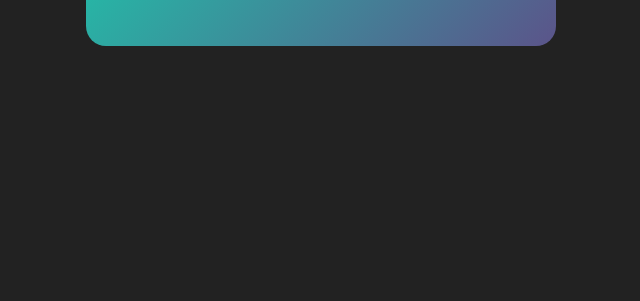
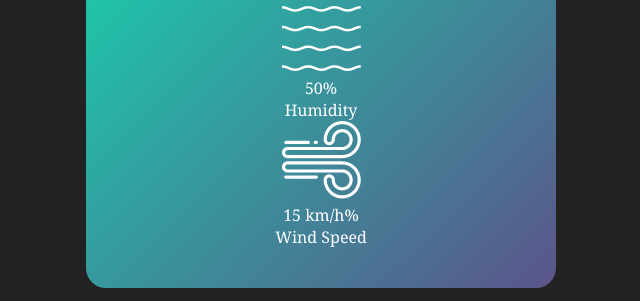
Before and after one commit to msahmed646/Weather-app, a plain HTML site: page index.html in a window 1280 px wide. Shown: the part 499-800 px from the top of the page, without its empty margins (319-959 px from the left). Drawn offline with Linux system fonts and the light colour scheme.

Commit message:
Added Humidity and Wind Speed

```diff
--- a/index.html
+++ b/index.html
@@ -18,6 +18,25 @@
             <img src="images/rain.png" class="weather-icon">
             <h1 class="temp">22°C</h1>
             <h2 class="city">New York</h2>
+
+            <div class="details">
+                <div class="col">
+                    <img src="images/humidity.png" />
+                    <div>
+                        <p class="humidity">50%</p>
+                            <p>Humidity</p>
+                    </div>
+                </div>
+
+                <div class="col">
+                    <img src="images/wind.png" />
+                    <div>
+                        <p class="wind">15 km/h%</p>
+                            <p>Wind Speed</p>
+                    </div>
+                </div>
+
+            </div>
         </div>
     </div>
 </body>
```
